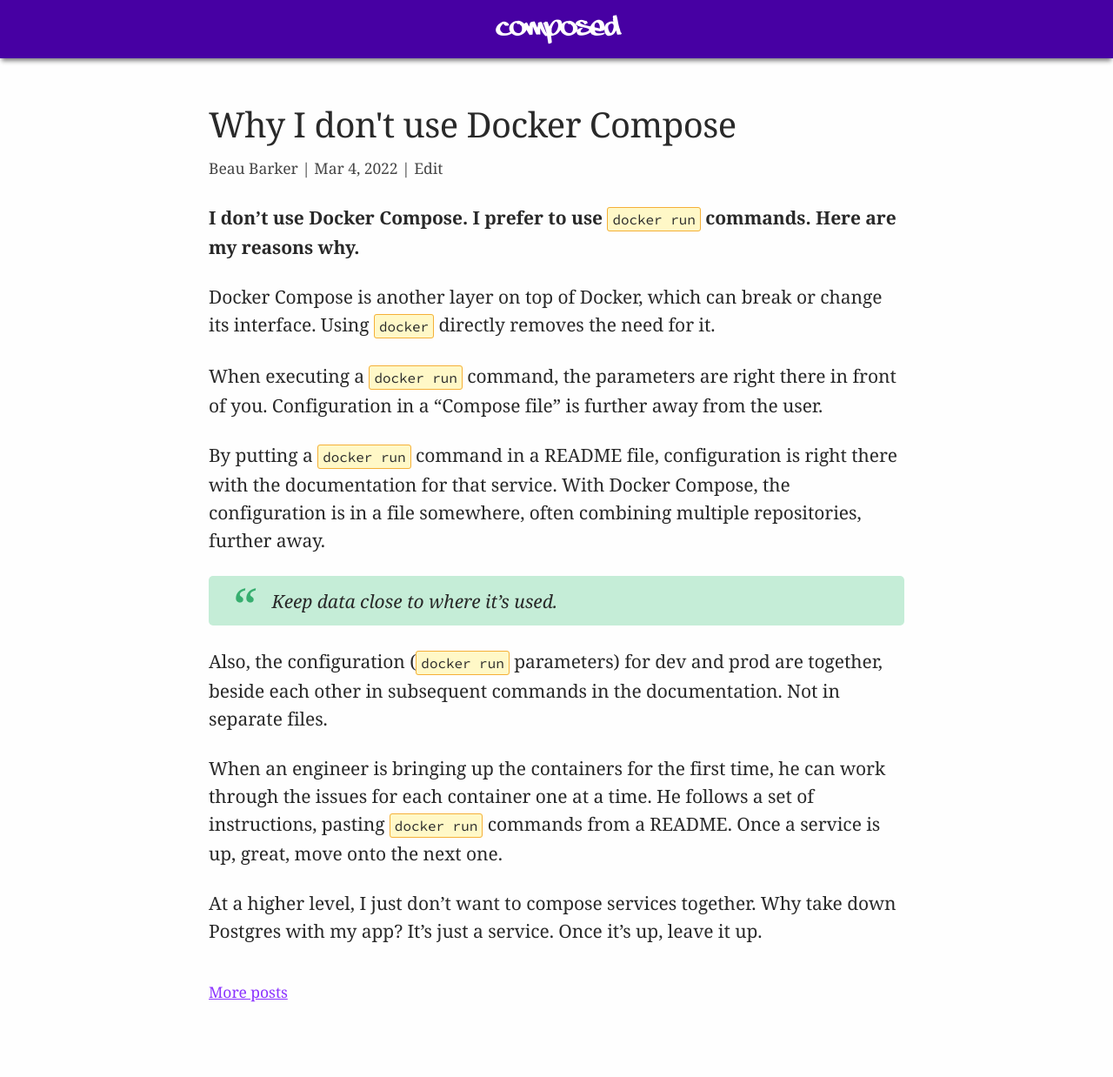
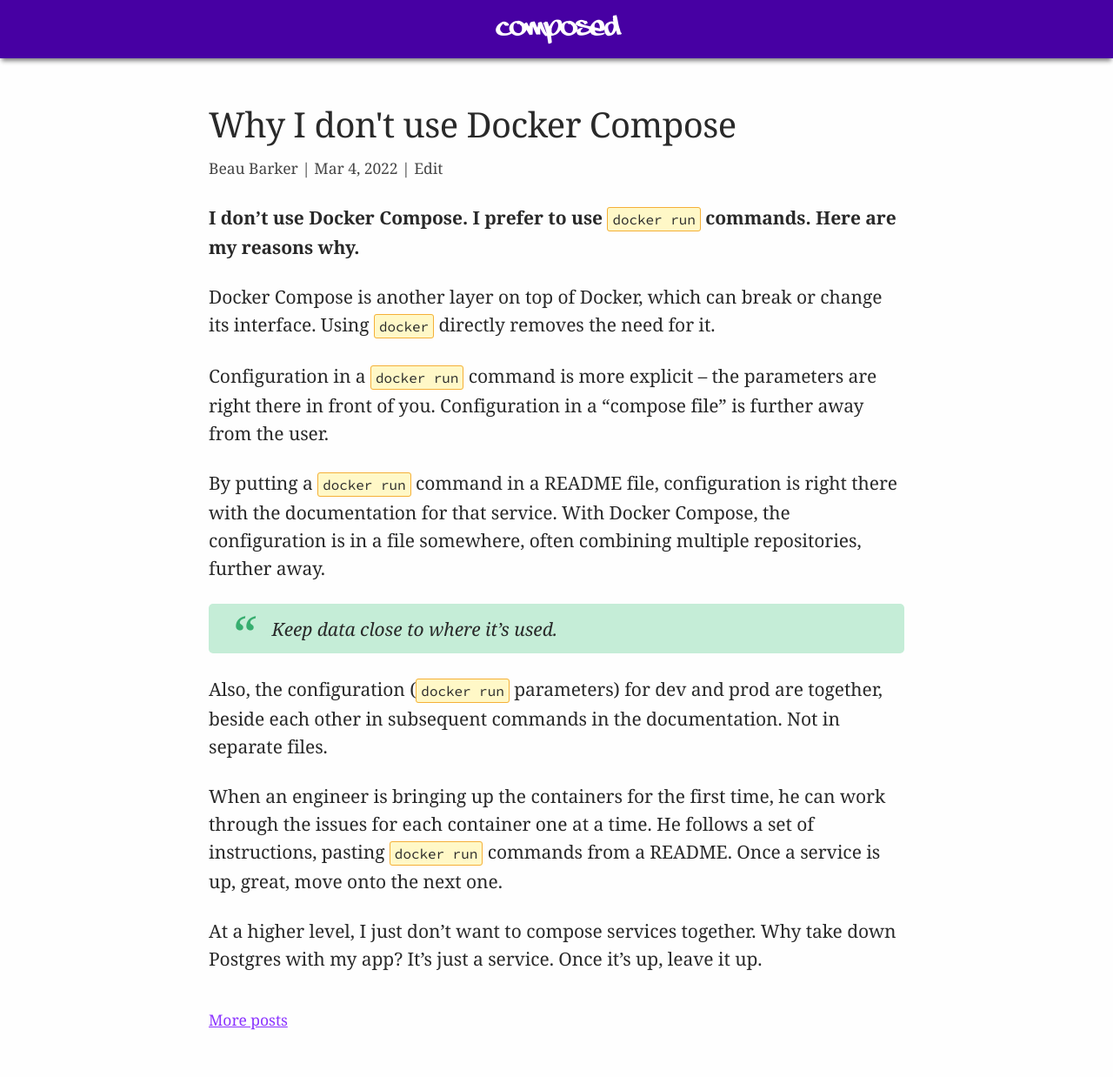
Before and after one commit to explodinglabs/explodinglabs.github.io, a Jekyll site: the page built from docs/_posts/2022-03-04-docker-compose.markdown, in a window 1280 px wide. Shown: the whole page at 87% size. Built offline with Jekyll 4.4.1, drawn with Linux system fonts in a browser that asks for light colours; before the commit the page ends 1206 px from its top, so only the background shows below that.

Commit message:
Adjust docker compose post

```diff
--- a/docs/_posts/2022-03-04-docker-compose.markdown
+++ b/docs/_posts/2022-03-04-docker-compose.markdown
@@ -9,9 +9,9 @@
 Docker Compose is another layer on top of Docker, which can break or change its
 interface. Using `docker` directly removes the need for it.
 
-When executing a `docker run` command, the parameters
-are right there in front of you. Configuration in a "Compose file" is further
-away from the user.
+Configuration in a `docker run` command is more explicit -- the parameters are
+right there in front of you. Configuration in a "compose file" is further away
+from the user.
 
 By putting a `docker run` command in a README file, configuration is right
 there with the documentation for that service. With Docker Compose, the
```
